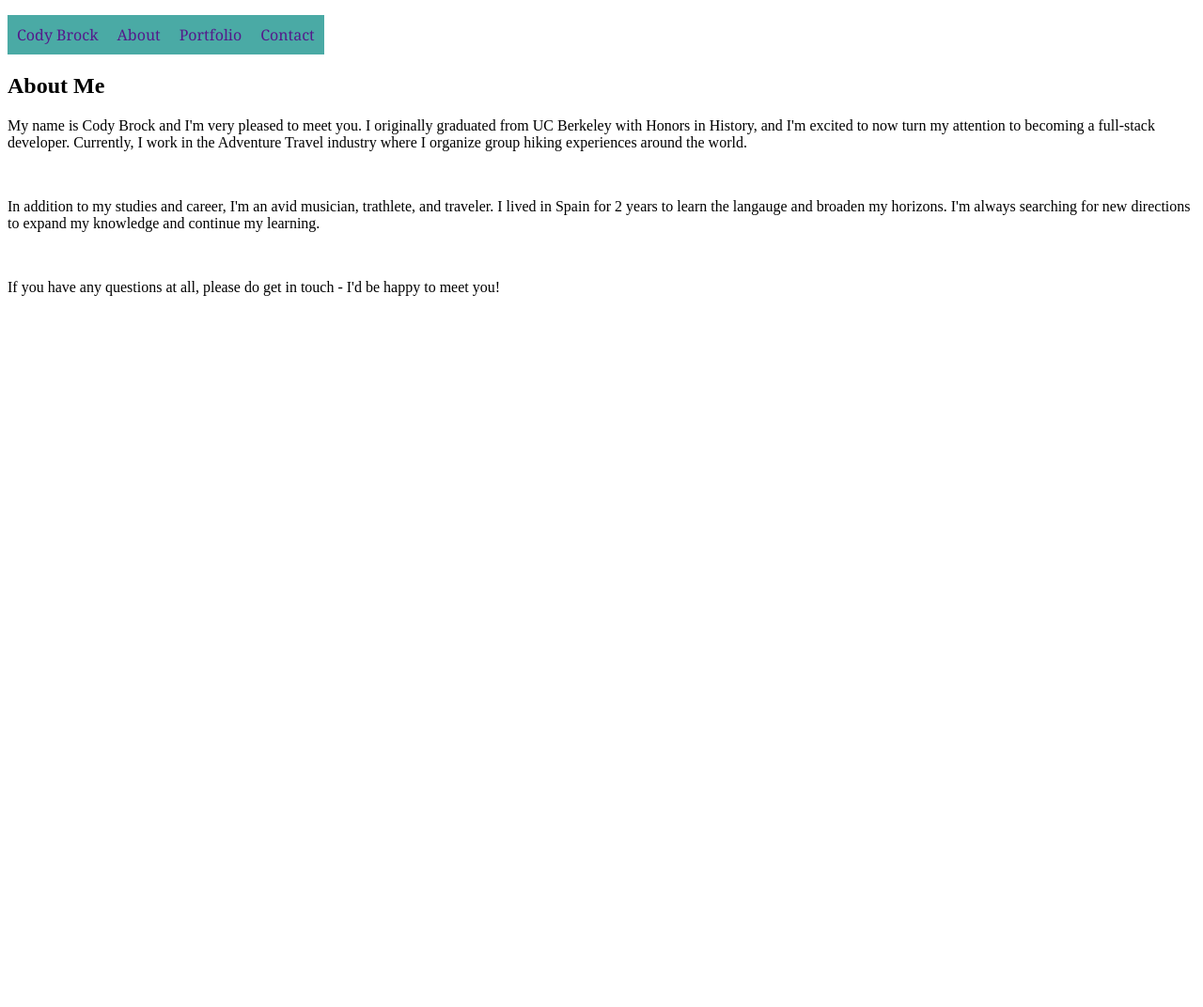
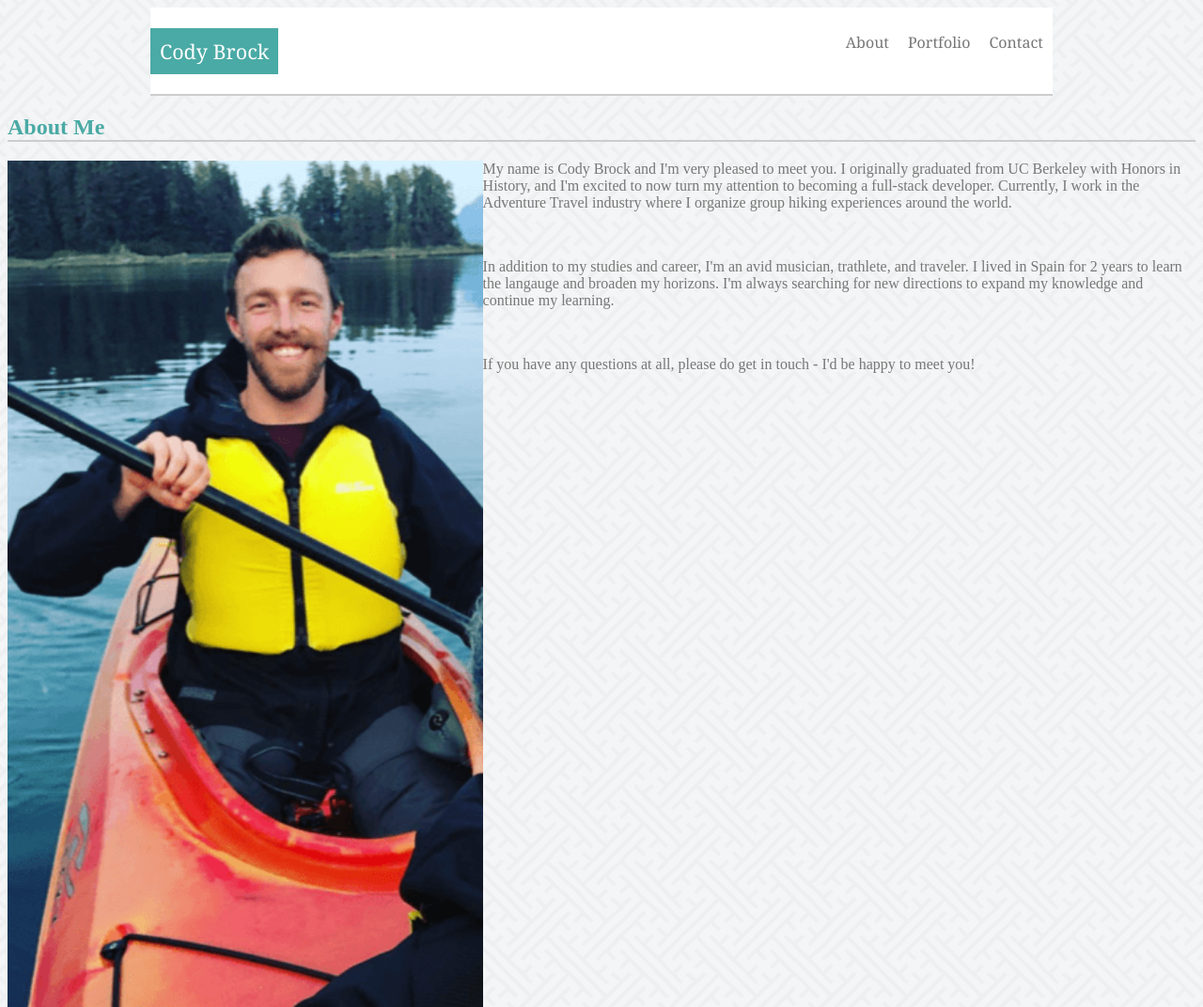
Before and after one commit to cody-brock/Basic-Portfolio, a plain HTML site: page index.html in a window 1280 px wide. Shown: the whole page at 94% size. Before the commit the page ends 800 px from the top, so only its background shows below. Drawn offline with Linux system fonts and the light colour scheme.

Commit message:
Lots of additions - got the flex boxes on top to work for heading, fixed some color issues as well.

```diff
--- a/assets/css/style.css
+++ b/assets/css/style.css
@@ -1,32 +1,98 @@
-.header ul {
+header {
+    background-color: #ffffff;
+}
+
+header:after {
+    content:' ';
+    display: block;
+    border: .5px solid #cccccc;
+}
+
+h2 {
+    color:#4aaaa5;
+}
+
+h2:after {
+    content:' ';
+    display: block;
+    border: .5px solid #cccccc;
+}
+
+body {
+    background-image: url(../images/interlaced.png);
+    color: #777777;
+}
+
+.wrapper {
+    width: 100%;
+    max-width: 960px;
+    margin: 0 auto;
+}
+
+.box-1 {
+    margin: 30px;
+    padding: 30px;
+    border: 1px solid #000;
+    width: 400px;
+    height: 200px;
+}
+
+
+/* menu styles */
+
+
+nav ul{
     list-style-type: none;
     padding: 0;
 }
 
-.header a{
+nav a{
     text-decoration: none;
     /* text-align: center; */
     color: ffffff;
     display: block;
     padding: 10px;
-    background-color: #4aaaa5;
     font-family: Georgia, 'Times New Roman', Times, serif;
 }
 
-.header a:hover {
-    background-color: #555;
+.name-header{
+    font-size: 21.5px;
+    background: #4aaaa5;
 }
 
-    .header ul{
+nav >.name-header a {
+    color: #ffffff;
+}
+
+.links{
+
+}
+
+nav >.links a {
+    color: #777777;
+}
+
+nav a:hover {
+    background-color: #7eb9b6;
+}
+
+
+/* flex styles below */
+
+@media screen and (min-width: 768px) {
+
+    nav ul{
         display: flex;
     }
 
-    .name-menu {
-        justify-content: flex-start;
+    nav li{
+        flex: 1
     }
 
-    .rest-of-menu {
-        justify-content: flex-end;
-    }
+        nav {
+          display: flex;
+          justify-content: space-between
+        }
+
 
 }
--- a/index.html
+++ b/index.html
@@ -11,23 +11,31 @@
         <meta name="viewport" content="width=device-width, initial-scale=1">
         <link rel="stylesheet" href="assets/css/style.css">
     </head>
-    <body>
         <!--[if lt IE 7]>
             <p class="browsehappy">You are using an <strong>outdated</strong> browser. Please <a href="#">upgrade your browser</a> to improve your experience.</p>
         <![endif]-->
-        <div class="header">
-            <!-- <nav> -->
-                <ul>
-                    <li><div class="name-menu"><a href="">Cody Brock</a></div></li>
-                    <li><div class="rest-of-menu"><a href="">About</a></div></li>
+
+    <!-- Header html -->
+    <header class="wrapper">
+        <nav>
+            <ul class="name-header">
+                <li><a href="">Cody Brock</a></li>
+            </ul>
+
+            <ul class="links">
+                <li><a href="">About</a></li>
                 <li><a href="">Portfolio</a></li>
                 <li><a href="">Contact</a></li>
             </ul>
-            <!-- </nav> -->
-        </div>
+        </nav>
+    </header>
 
+    <!-- body html -->
+    <body>
+        <!-- how to I get this in a box? -->
 
             <h2>About Me</h2>
+            <img align="left" class="my-photo" src="assets/images/IMG_9670.PNG" width=40%>
             <p>My name is Cody Brock and I'm very pleased to meet you.  I originally graduated from UC Berkeley with Honors in History, and I'm excited to now turn my attention to becoming a full-stack developer.  Currently, I work in the Adventure Travel industry where I organize group hiking experiences around the world. </p>
             <br>
             <p>In addition to my studies and career, I'm an avid musician, trathlete, and traveler.  I lived in Spain for 2 years to learn the langauge and broaden my horizons.  I'm always searching for new directions to expand my knowledge and continue my learning. </p>
```
Also changed, not shown: assets/images/interlaced.png (added), dynamic-style.png (added), 1 other file. Lines whose indentation alone changed are shown as unchanged.
